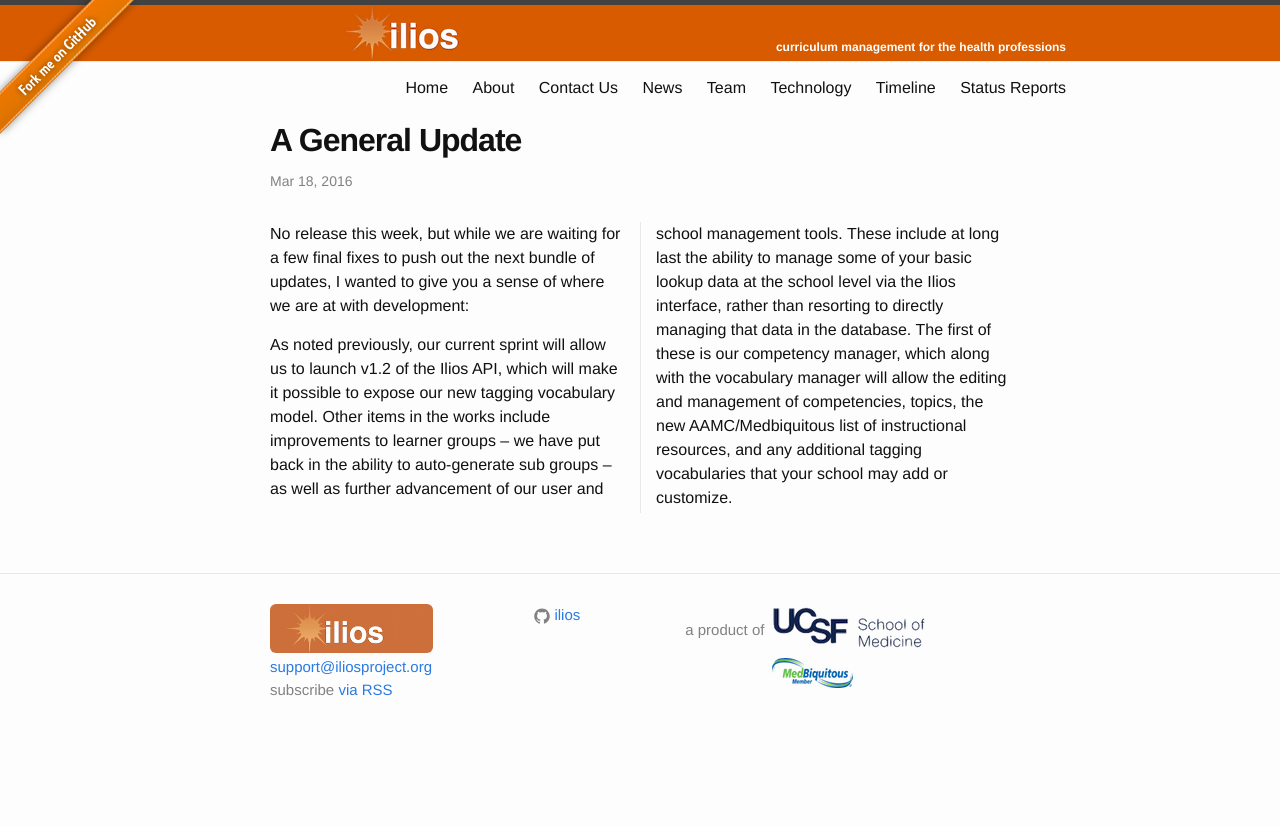
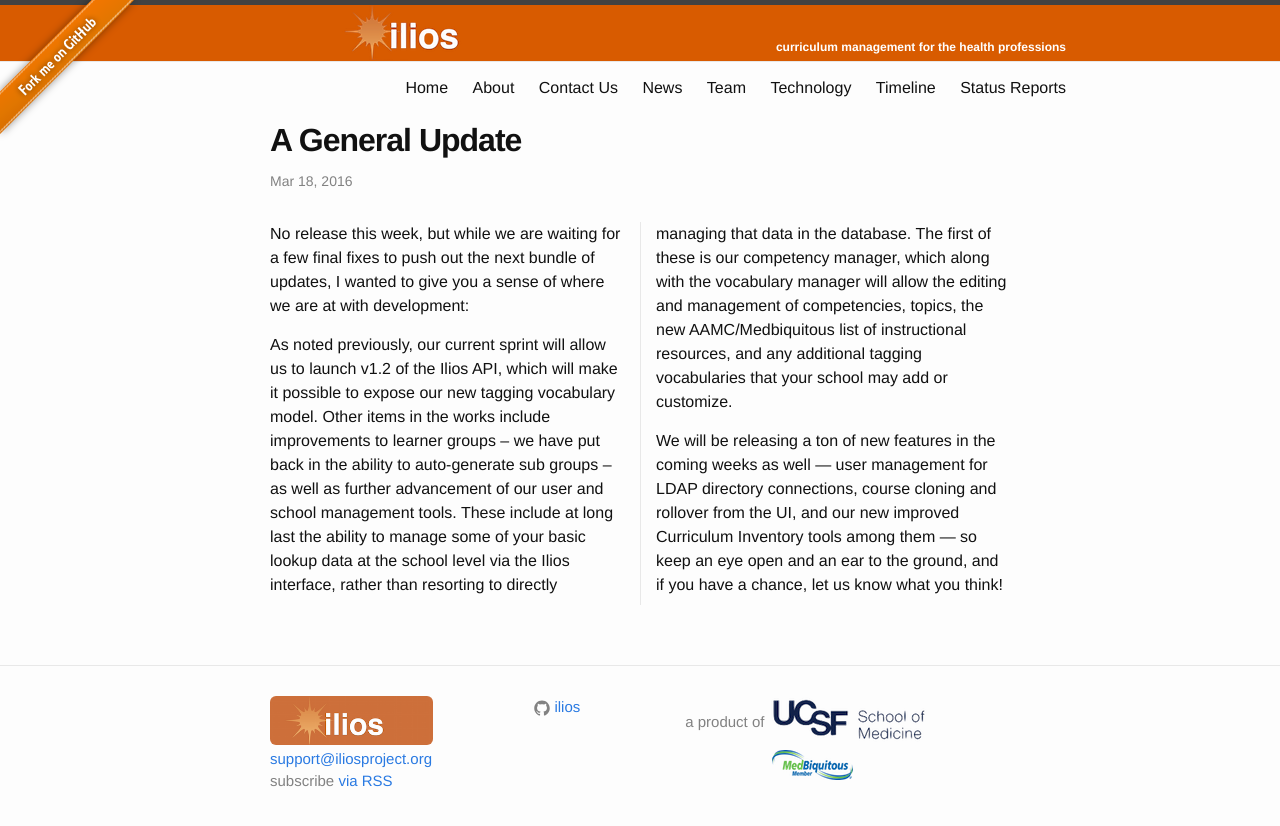
Before and after one commit to ilios/iliosproject.org, a Jekyll site: the page built from _posts/2016-03-17-stpats-update.markdown, in a window 1280 px wide. Shown: the top 826 px of the page. Built offline with Jekyll 4.4.1, drawn with Linux system fonts in a browser that asks for light colours.

Commit message:
more stuff

```diff
--- a/_posts/2016-03-17-stpats-update.markdown
+++ b/_posts/2016-03-17-stpats-update.markdown
@@ -7,3 +7,5 @@
 No release this week, but while we are waiting for a few final fixes to push out the next bundle of updates, I wanted to give you a sense of where we are at with development:
 
 As noted previously, our current sprint will allow us to launch v1.2 of the Ilios API, which will make it possible to expose our new tagging vocabulary model. Other items in the works include improvements to learner groups -- we have put back in the ability to auto-generate sub groups -- as well as further advancement of our user and school management tools. These include at long last the ability to manage some of your basic lookup data at the school level via the Ilios interface, rather than resorting to directly managing that data in the database. The first of these is our competency manager, which along with the vocabulary manager will allow the editing and management of competencies, topics, the new AAMC/Medbiquitous list of instructional resources, and any additional tagging vocabularies that your school may add or customize.
+
+We will be releasing a ton of new features in the coming weeks as well --- user management for LDAP directory connections, course cloning and rollover from the UI, and our new improved Curriculum Inventory tools among them --- so keep an eye open and an ear to the ground, and if you have a chance, let us know what you think!
```
